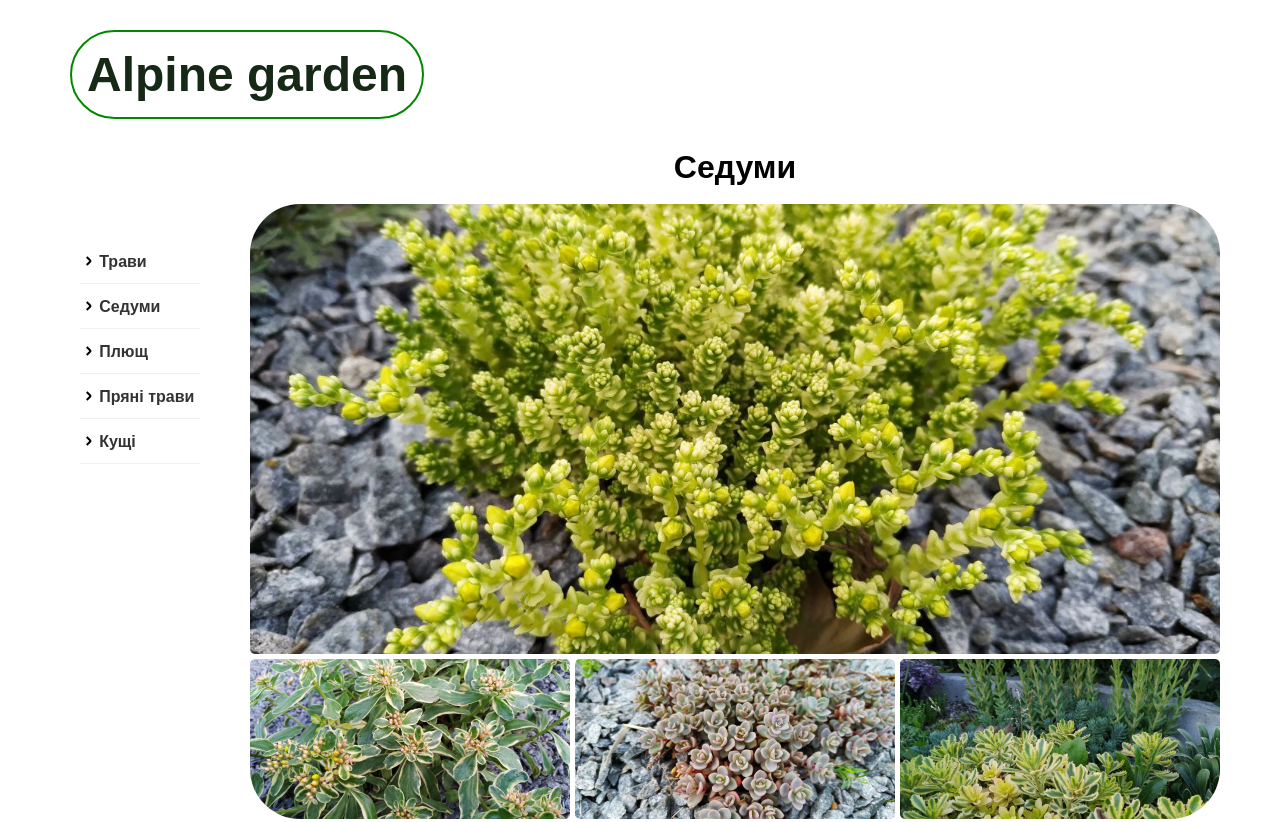
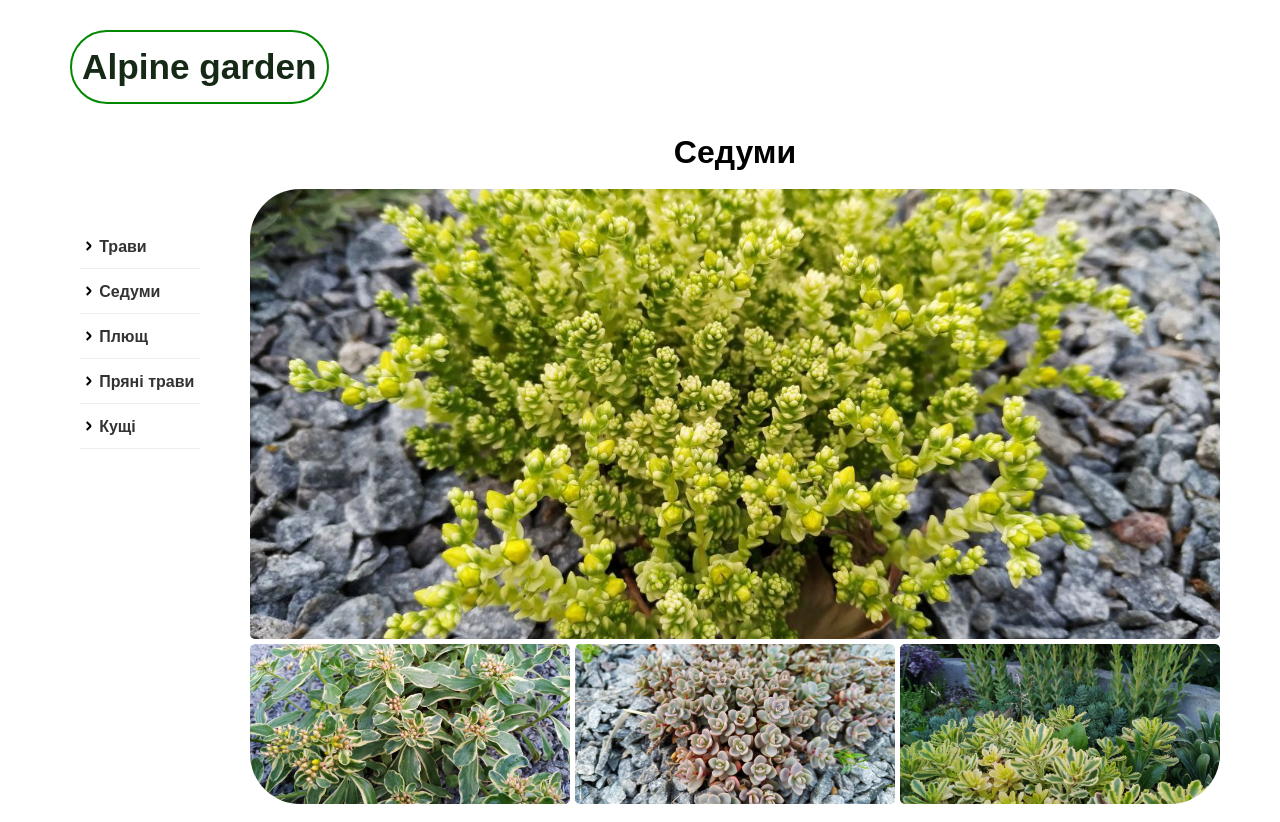
Before and after one commit to wwwowka/task_js_dom, a plain HTML site: page index.html in a window 1280 px wide. Shown: the top 822 px of the page. Drawn offline with Linux system fonts and the light colour scheme.

Commit message:
font-size

```diff
--- a/styles.css
+++ b/styles.css
@@ -182,11 +182,11 @@
 .logo {
   font-family: Arial, Helvetica, sans-serif;
   font-weight: bold;
-  font-size: 3em;
+  font-size: 2.2em;
   color: #152916;
   border-radius: 50px 50px 50px 50px;
   border: #008800 solid 2px;
-  padding: 15px;
+  padding: 15px 10px;
   margin: 30px;
   width: fit-content;
 }
```
